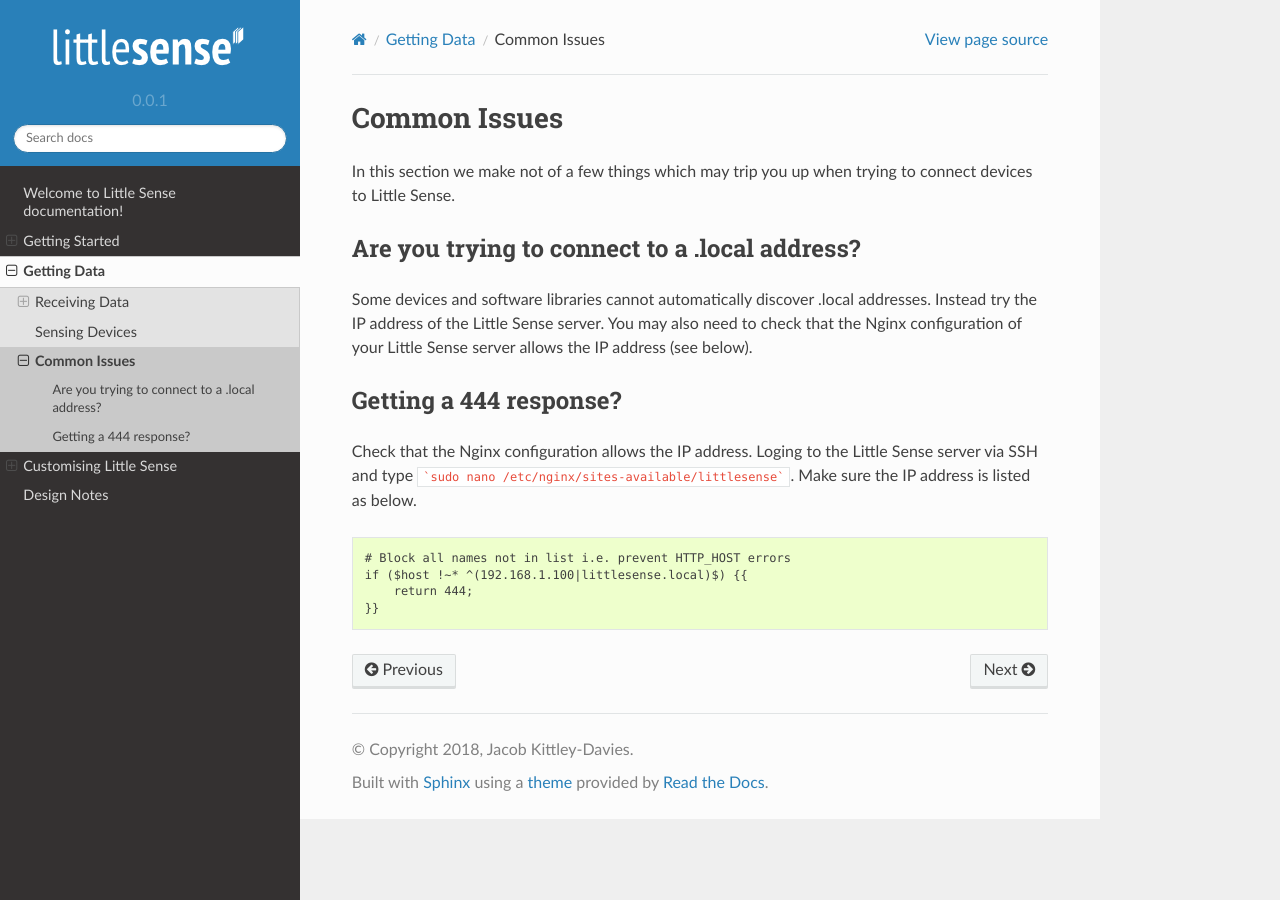
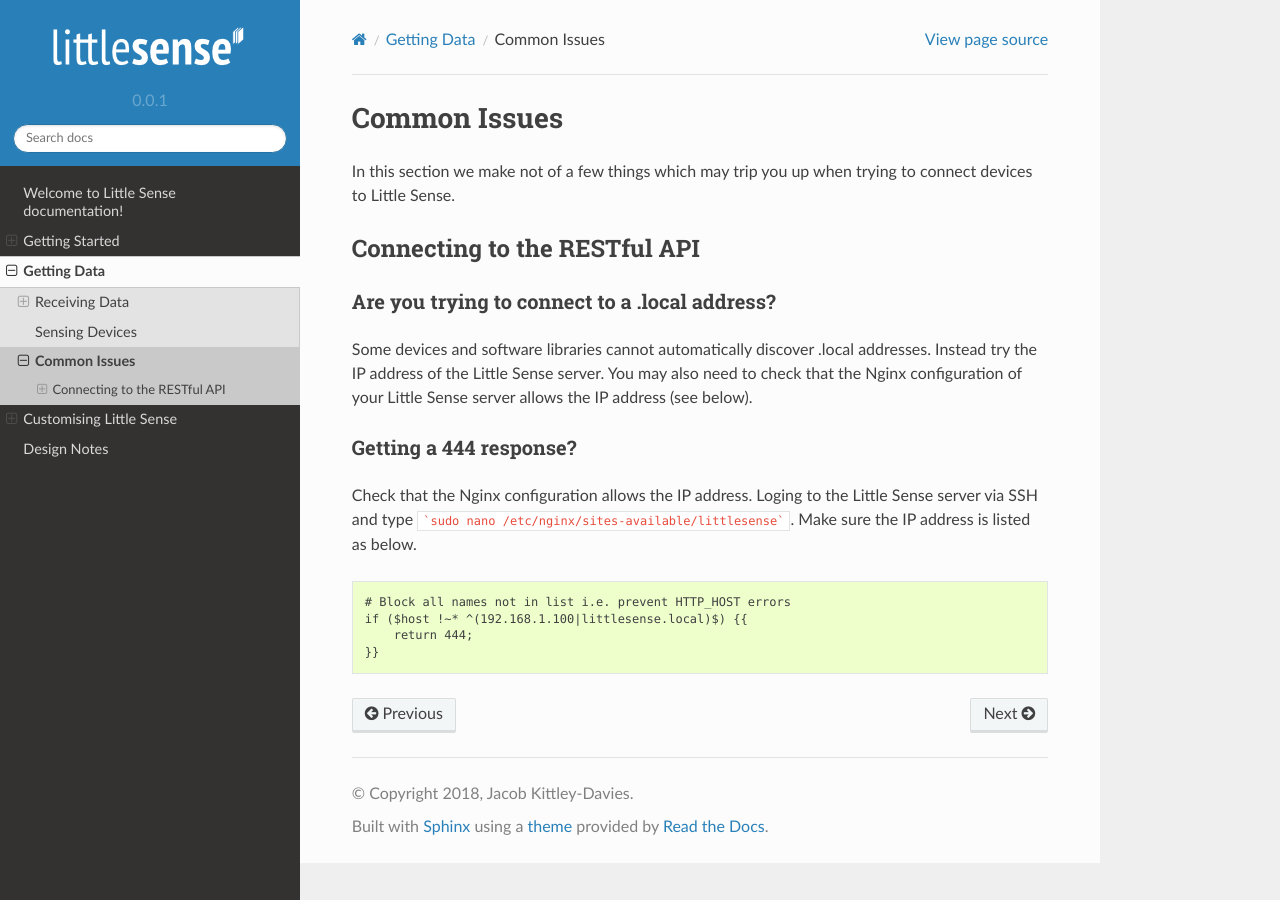
Before and after one commit to jkittley/LittleSense, a Sphinx documentation site: the page built from docs/source/device_common_errors.rst, in a window 1280 px wide. Built offline with Sphinx 7.4.7 and the Read the Docs theme 2.0.0, drawn with Linux system fonts in a browser that asks for light colours; pages that are not in the unit, such as notebooks, are missing from menus.

```diff
--- a/docs/source/device_common_errors.rst
+++ b/docs/source/device_common_errors.rst
@@ -3,6 +3,9 @@
 Common Issues
 =============
 In this section we make not of a few things which may trip you up when trying to connect devices to |project|.
+
+Connecting to the RESTful API
+^^^^^^^^^^^^^^^^^^^^^^^^^^^^^
 
 Are you trying to connect to a .local address?
 ----------------------------------------------
```
